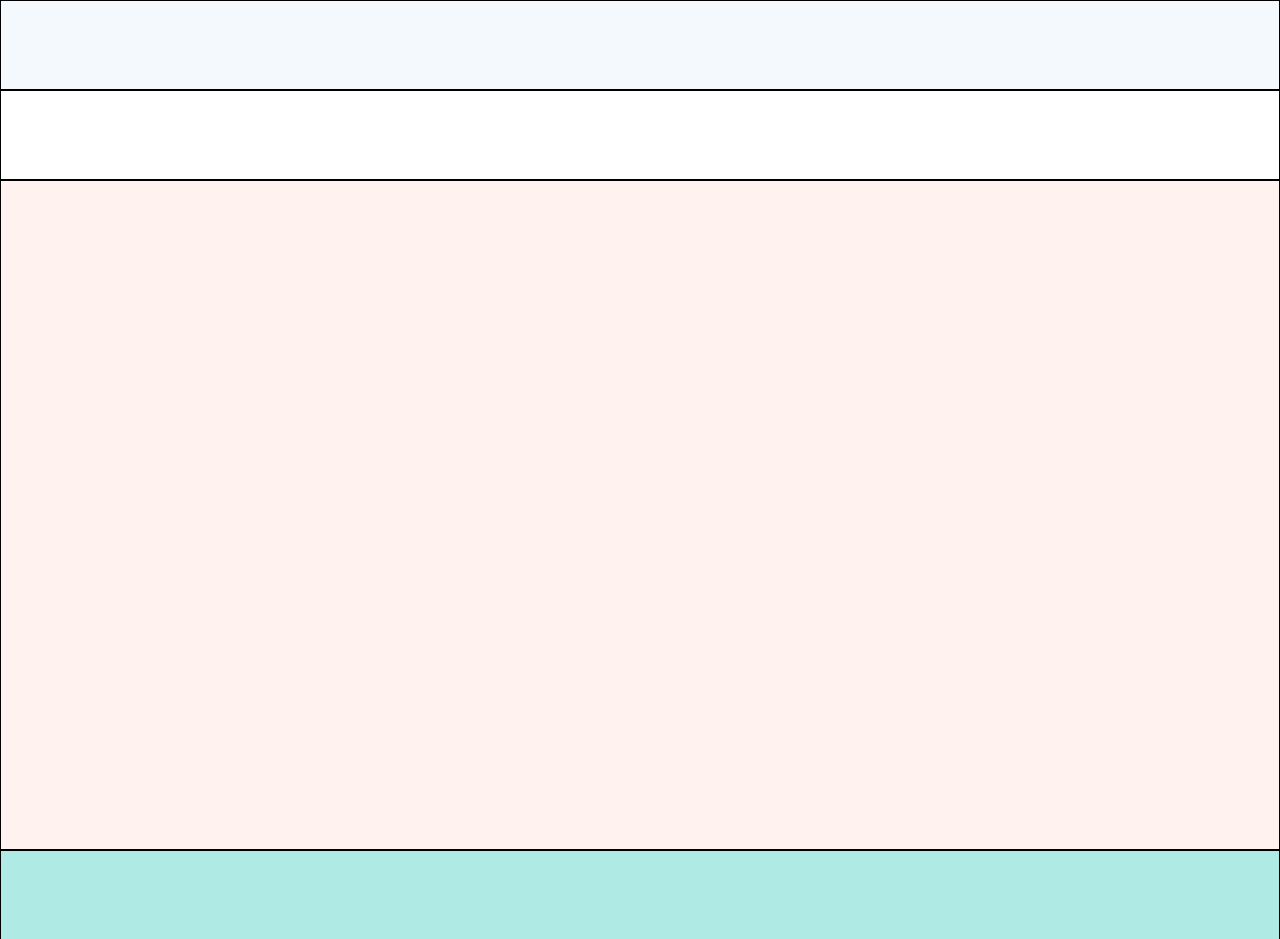
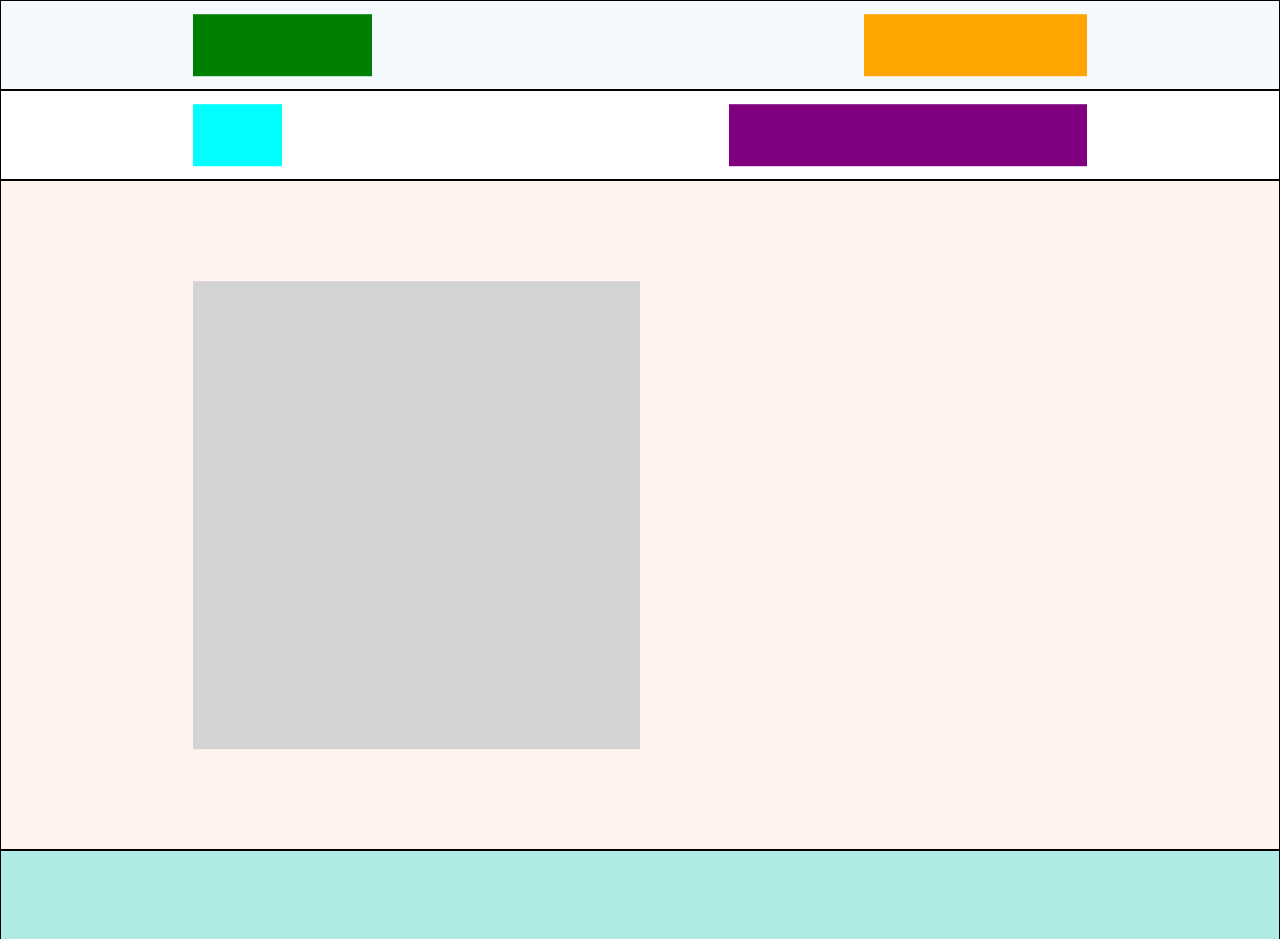
Before and after one commit to giuseppeperna/htmlcss-hubspot, a plain HTML site: page index.html in a window 1280 px wide. Shown: the top 939 px of the page. Drawn offline with Linux system fonts and the light colour scheme.

Commit message:
Layout elements
Adding elements container to Navbars & Header

```diff
--- a/css/style.css
+++ b/css/style.css
@@ -36,6 +36,64 @@
   background: #32495C;
 }
 
+.elements-container {
+  width: 70%;
+  height: 100%;
+  /* background:red; */
+  margin:auto;
+  position: relative;
+}
+
+.nav-links {
+  position: absolute;
+  left:0;
+  top:50%;
+  transform: translate(0, -50%);
+  height: 70%;
+  width: 20%;
+  background: green;
+}
+
+.search-login {
+  position: absolute;
+  right:0;
+  top:50%;
+  transform: translate(0, -50%);
+  height: 70%;
+  width: 25%;
+  background: orange;
+}
+
+.logo {
+  position: absolute;
+  left:0;
+  top:50%;
+  transform: translate(0, -50%);
+  height: 70%;
+  width: 10%;
+  background: cyan;
+}
+
+.nav-menu {
+  position: absolute;
+  right:0;
+  top:50%;
+  transform: translate(0, -50%);
+  height: 70%;
+  width: 40%;
+  background: purple;
+}
+
+.text-banner {
+  position: absolute;
+  left:0;
+  top:50%;
+  transform: translate(0, -50%);
+  height: 70%;
+  width: 50%;
+  background: lightgrey;
+}
+
 /* Classi relative solo alla prima fase di blocking del layout */
 
 .border {
--- a/index.html
+++ b/index.html
@@ -15,14 +15,34 @@
         <nav>
           <!-- Navbars -->
           <div class="navbar-top small-size border">
+            <div class="elements-container">
+              <div class="nav-links">
+              </div>
+              <div class="search-login">
+              </div>
+
+            </div>
           </div>
           <div class="navbar-bottom small-size border">
+            <div class="elements-container">
+              <div class="logo">
+              </div>
+              <div class="nav-menu">
+
+              </div>
+
+            </div>
           </div>
         </nav>
 
         <section>
           <!-- Homepage banner -->
           <div class="homepage-banner medium-size border">
+            <div class="elements-container">
+              <div class="text-banner">
+
+              </div>
+            </div>
           </div>
           <div class="separator-bar small-size border">
           </div>
```
